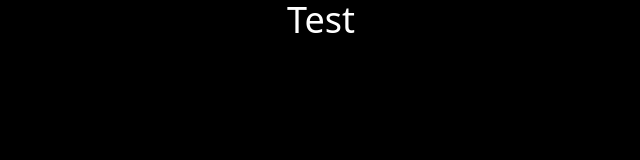
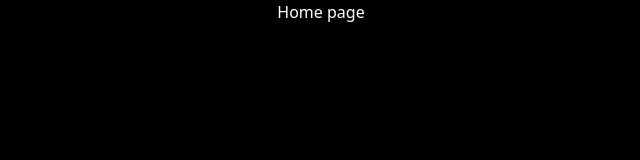
Before and after one commit to EmptyEXOT/shim-audio, a React app in the folder src/client/: page / in a window 1280 px wide. Shown: the top 160 px of the page, without its empty margins (319-959 px from the left). Built offline with nearby package versions, Linux system fonts and the light colour scheme.

Commit message:
app router

```diff
--- a/src/client/src/app/ui/App.tsx
+++ b/src/client/src/app/ui/App.tsx
@@ -1,14 +1,17 @@
-import { FC } from 'react';
+import { FC, ReactNode } from 'react';
 import cls from './App.module.css';
 import clsx from 'clsx';
 import '../index';
+import { Outlet } from 'react-router-dom';
 
-export interface AppProps {}
+export interface AppProps {
+  children?: ReactNode;
+}
 
-export const App: FC<AppProps> = () => {
+export const App: FC<AppProps> = (props) => {
   return (
     <div className={clsx(cls.app)}>
-      <h1 className='text-4xl text-white'>Test</h1>
+      <Outlet />
     </div>
   );
 };
--- /dev/null
+++ b/src/client/src/shared/router/index.tsx
@@ -0,0 +1,30 @@
+import { App } from '@/app';
+import { HomePage } from '@/pages/home';
+import { LoginPage } from '@/pages/login';
+import { Suspense } from 'react';
+import { createBrowserRouter } from 'react-router-dom';
+
+export const router = createBrowserRouter([
+  {
+    path: '/',
+    element: <App />,
+    children: [
+      {
+        index: true,
+        element: (
+          <Suspense fallback='loading'>
+            <HomePage />
+          </Suspense>
+        ),
+      },
+      {
+        path: '/login',
+        element: (
+          <Suspense fallback='loading'>
+            <LoginPage />
+          </Suspense>
+        ),
+      },
+    ],
+  },
+]);
--- a/src/client/tsconfig.json
+++ b/src/client/tsconfig.json
@@ -13,7 +13,11 @@
     "resolveJsonModule": true,
     "isolatedModules": true,
     "jsx": "react-jsx",
-    "plugins": [{ "name": "typescript-plugin-css-modules" }]
+    "plugins": [{ "name": "typescript-plugin-css-modules" }],
+    "baseUrl": "./",
+    "paths": {
+      "@/*": ["./src/*"]
+    }
   },
   "include": [
     "src/**/*.tsx",
--- a/src/client/webpack.config.ts
+++ b/src/client/webpack.config.ts
@@ -44,11 +44,13 @@
     },
     resolve: {
       extensions: ['.tsx', '.ts', '.js'],
+      alias: { '@': path.resolve(__dirname, 'src') },
     },
     devServer: {
       hot: true,
       open: true,
       port: 3000,
+      historyApiFallback: true,
     },
     target,
     plugins: [
```
Also changed, not shown: src/client/package.json (+6 -4 lines), src/client/src/index.tsx (+4 -3 lines), 1 other file (tests, documents, lock files or other folders).
